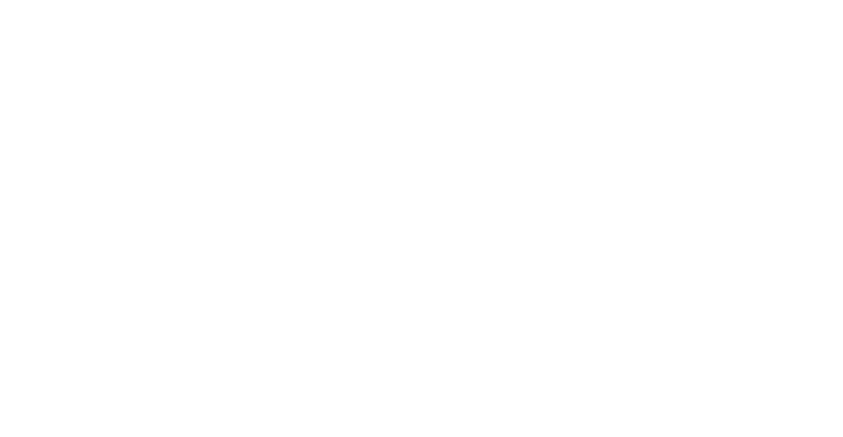
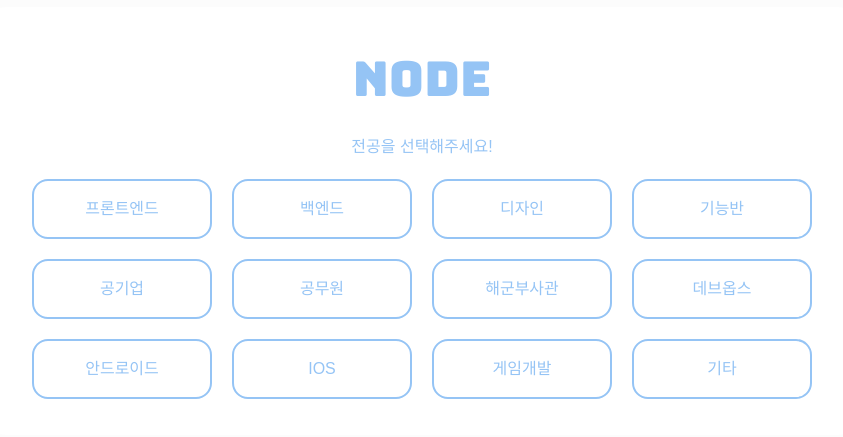
Before and after one commit to team-incube/NODE-front, a React (Create React App) app: page /step3 in a window 1280 px wide. Before the commit this address had no page. Shown: the part 179-616 px from the top of the page, without its empty margins (218-1061 px from the left). Built offline with nearby package versions, Linux system fonts and the light colour scheme; a web font is replaced by a local one.

Commit message:
feat: 회원가입 step1~4 라우트 설정

```diff
--- a/src/App.js
+++ b/src/App.js
@@ -1,10 +1,16 @@
-import { Router, Routes, Route } from "react-router-dom";
+import { Routes, Route } from "react-router-dom";
 import Step1 from "./pages/signup/step1";
+import Step2 from "./pages/signup/step2";
+import Step3 from "./pages/signup/step3";
+import Step4 from "./pages/signup/step4";
 
 function App() {
     return (
         <Routes>
             <Route path="step1" element={<Step1 />} />
+            <Route path="step2" element={<Step2 />} />
+            <Route path="step3" element={<Step3 />} />
+            <Route path="step4" element={<Step4 />} />
         </Routes>
     )
 }
```
